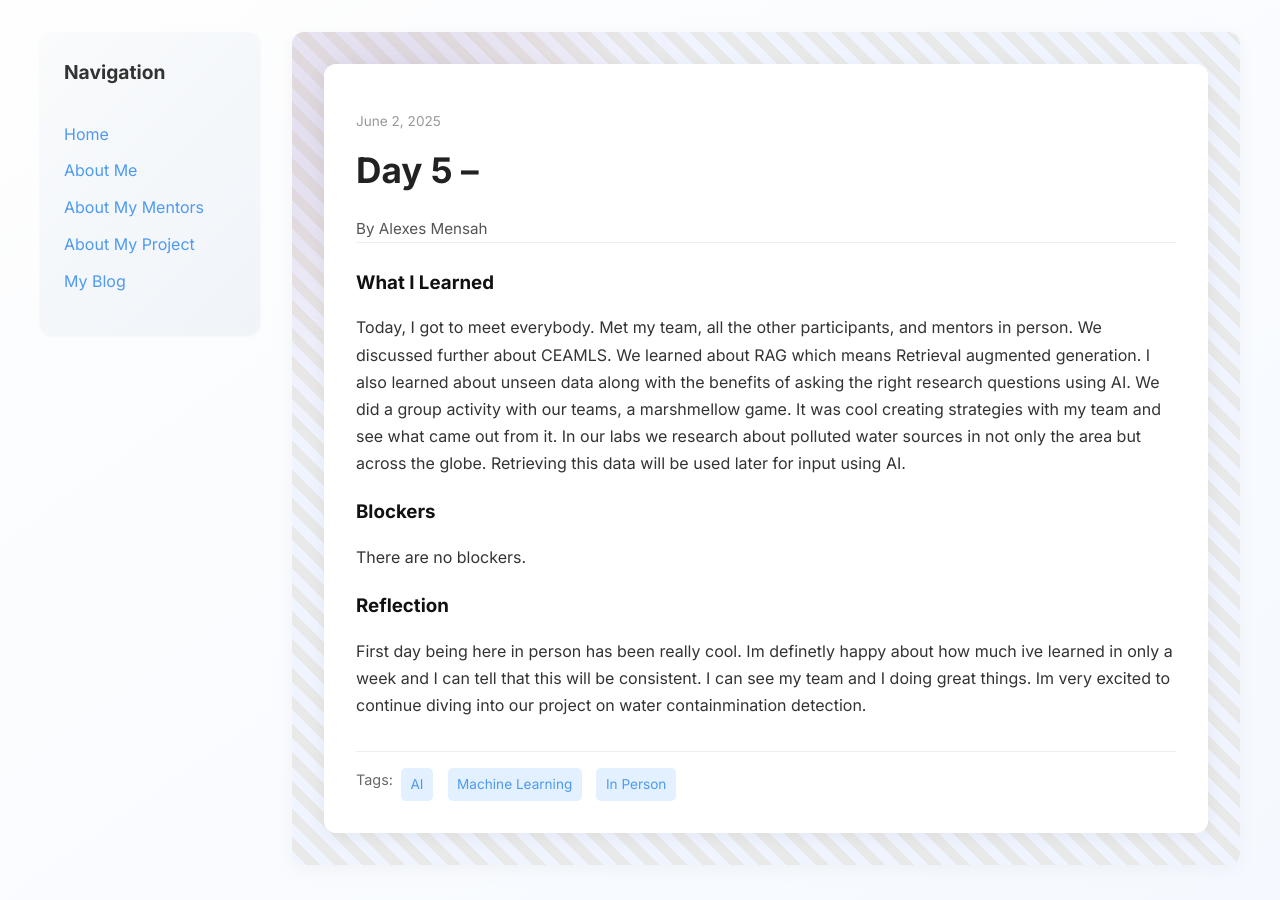
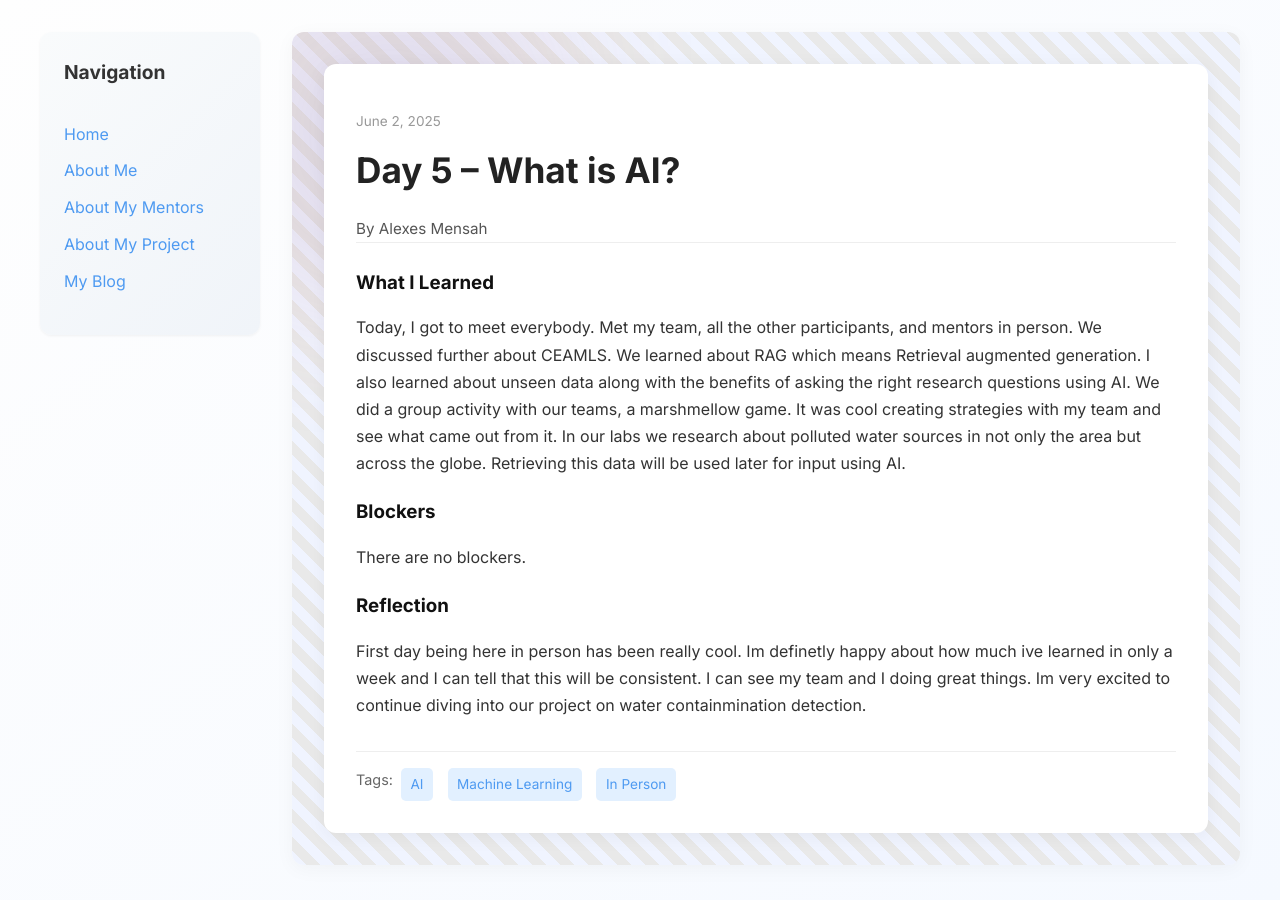
Before and after one commit to alexes22/alexes22.github.io, a Jekyll site: the page built from _posts/2025-06-02-day-5.md, in a window 1280 px wide. Built offline with Jekyll 4.4.1, drawn with Linux system fonts in a browser that asks for light colours.

Commit message:
Update 2025-06-02-day-5.md

```diff
--- a/_posts/2025-06-02-day-5.md
+++ b/_posts/2025-06-02-day-5.md
@@ -1,6 +1,6 @@
 ---
 layout: post
-title: Day 5 –
+title: Day 5 – What is AI?
 date: 2025-06-2
 author: Alexes Mensah
 permalink: /day5.html
```
